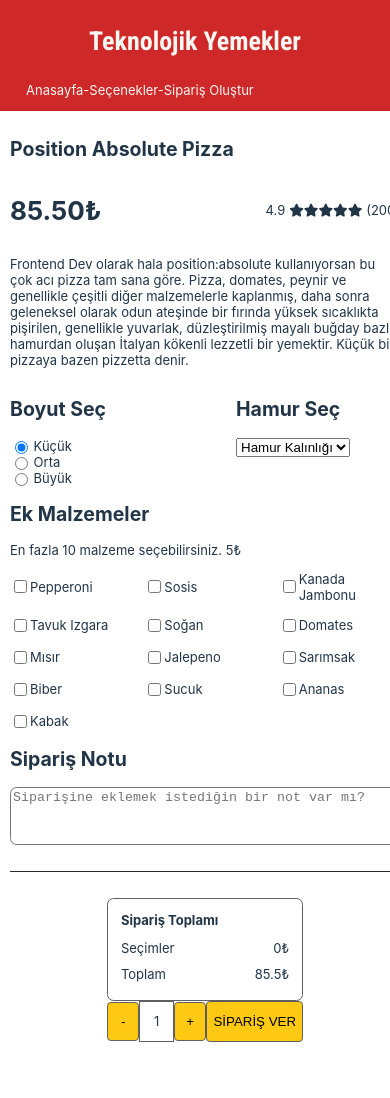
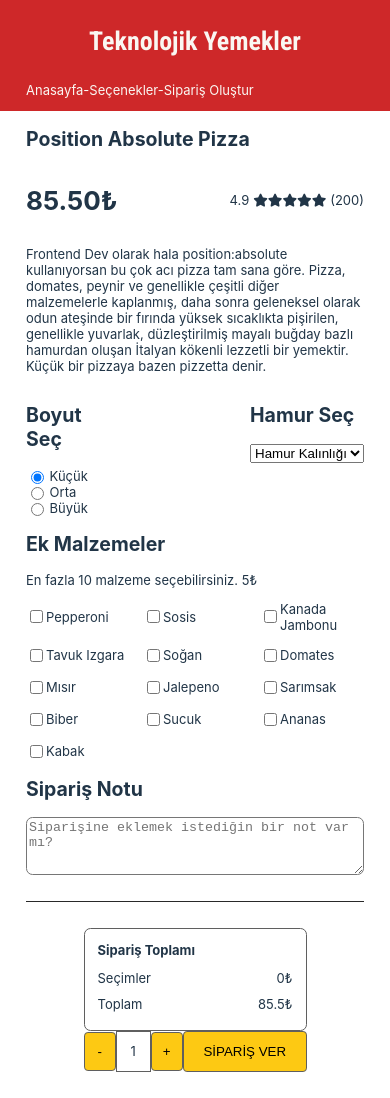
Before and after one commit to CemCanplt/PizzaChallenge, a React (Vite) app: page /siparis in a window 390 px wide. Before the commit the page ends 1052 px from the top, so only its background shows below. Built offline with nearby package versions, Linux system fonts and the light colour scheme; a web font is replaced by a local one.

Commit message:
mobil ekranla uğraşıyorum

```diff
--- a/src/Components/Pages/SelectionScreen.css
+++ b/src/Components/Pages/SelectionScreen.css
@@ -109,11 +109,6 @@
   justify-content: center;
   min-width: 15rem;
   padding: 1.5rem 2rem;
-  width: 100%; /* Elemanın genişliğini ekranın tamamına yay */
-  max-width: 100%; /* Herhangi bir daraltma kuralını kaldır */
-  margin: 0; /* Kenar boşluklarını sıfırla */
-  padding: 0; /* İç boşlukları sıfırla */
-  box-sizing: border-box; /* Taşmaları önlemek için kutu modelini ayarla */
 }
 
 .siparis-hesap h4 {
@@ -165,10 +160,6 @@
 .theSayfa {
   display: flex;
   flex-direction: column;
-  width: 100%; /* Ebeveyn genişliği */
-  padding: 0;
-  margin: 0;
-  overflow: hidden; /* Taşmaları önler */
 }
 
 .counter-gizli {
@@ -184,14 +175,9 @@
     display: flex;
   }
 
-  .siparis-page {
-    width: 100vw; /* Genişliği tam ekran yap */
-    height: auto; /* Gerekirse yüksekliği ayarla */
-    padding: 10px; /* İç boşluk ekle */
-  }
-
   .siparis-hesap {
     padding: 1rem;
+    flex-grow: 1; /* Ekleme */
     align-items: stretch;
 
   }
@@ -201,5 +187,6 @@
   }
   .counter-siparis {
     justify-content: center;
+
   }
 }
```
